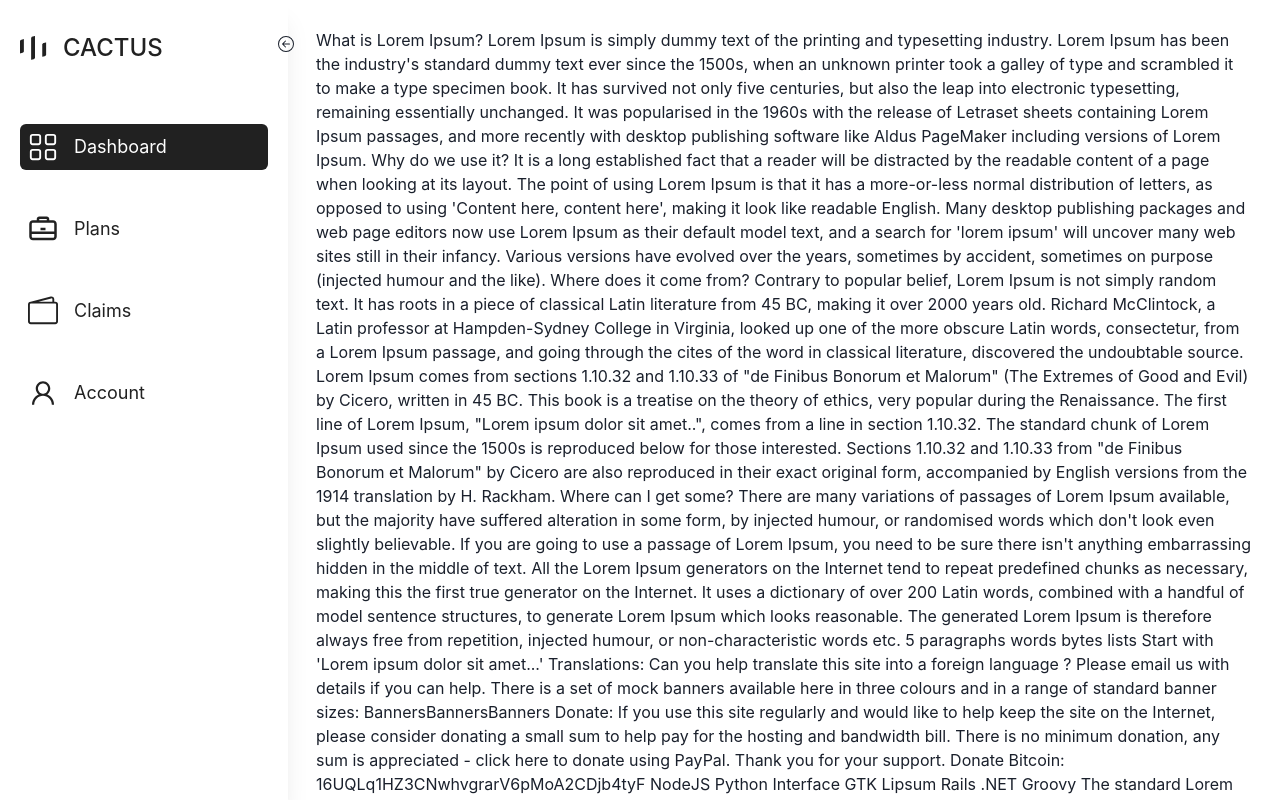
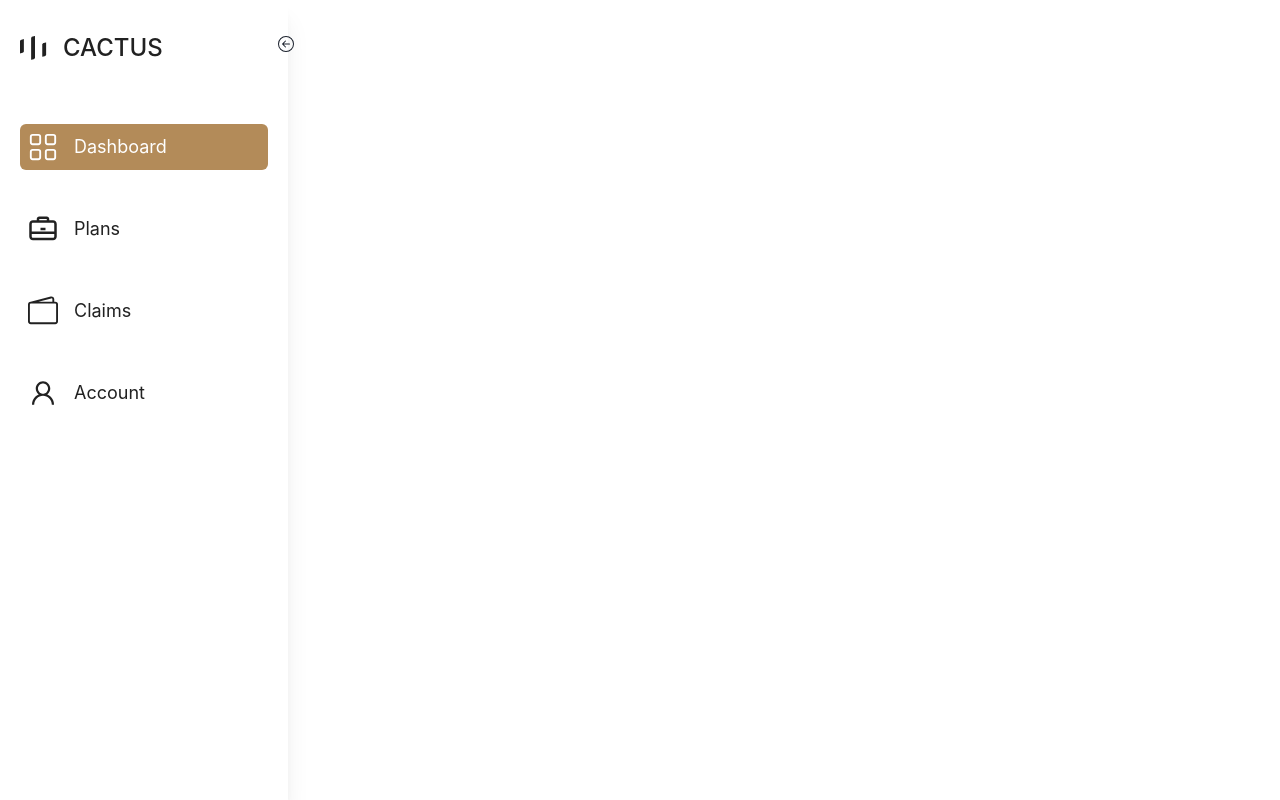
Before and after one commit to Tush-Up/Cactus-Frontend, a React (Create React App) app: page /dashboard in a window 1280 px wide. Built offline with nearby package versions, Linux system fonts and the light colour scheme.

Commit message:
fix: changed sidebar hover and background color

```diff
--- a/src/components/Dashboard/DashboardHome.jsx
+++ b/src/components/Dashboard/DashboardHome.jsx
@@ -1,50 +1,10 @@
-import React from 'react'
+import React from 'react';
+
 
 export default function DashboardHome() {
   return (
-    <div>What is Lorem Ipsum?
-      Lorem Ipsum is simply dummy text of the printing and typesetting industry. Lorem Ipsum has been the industry's standard dummy text ever since the 1500s, when an unknown printer took a galley of type and scrambled it to make a type specimen book. It has survived not only five centuries, but also the leap into electronic typesetting, remaining essentially unchanged. It was popularised in the 1960s with the release of Letraset sheets containing Lorem Ipsum passages, and more recently with desktop publishing software like Aldus PageMaker including versions of Lorem Ipsum.
-
-      Why do we use it?
-      It is a long established fact that a reader will be distracted by the readable content of a page when looking at its layout. The point of using Lorem Ipsum is that it has a more-or-less normal distribution of letters, as opposed to using 'Content here, content here', making it look like readable English. Many desktop publishing packages and web page editors now use Lorem Ipsum as their default model text, and a search for 'lorem ipsum' will uncover many web sites still in their infancy. Various versions have evolved over the years, sometimes by accident, sometimes on purpose (injected humour and the like).
-
-
-      Where does it come from?
-      Contrary to popular belief, Lorem Ipsum is not simply random text. It has roots in a piece of classical Latin literature from 45 BC, making it over 2000 years old. Richard McClintock, a Latin professor at Hampden-Sydney College in Virginia, looked up one of the more obscure Latin words, consectetur, from a Lorem Ipsum passage, and going through the cites of the word in classical literature, discovered the undoubtable source. Lorem Ipsum comes from sections 1.10.32 and 1.10.33 of "de Finibus Bonorum et Malorum" (The Extremes of Good and Evil) by Cicero, written in 45 BC. This book is a treatise on the theory of ethics, very popular during the Renaissance. The first line of Lorem Ipsum, "Lorem ipsum dolor sit amet..", comes from a line in section 1.10.32.
-
-      The standard chunk of Lorem Ipsum used since the 1500s is reproduced below for those interested. Sections 1.10.32 and 1.10.33 from "de Finibus Bonorum et Malorum" by Cicero are also reproduced in their exact original form, accompanied by English versions from the 1914 translation by H. Rackham.
-
-      Where can I get some?
-      There are many variations of passages of Lorem Ipsum available, but the majority have suffered alteration in some form, by injected humour, or randomised words which don't look even slightly believable. If you are going to use a passage of Lorem Ipsum, you need to be sure there isn't anything embarrassing hidden in the middle of text. All the Lorem Ipsum generators on the Internet tend to repeat predefined chunks as necessary, making this the first true generator on the Internet. It uses a dictionary of over 200 Latin words, combined with a handful of model sentence structures, to generate Lorem Ipsum which looks reasonable. The generated Lorem Ipsum is therefore always free from repetition, injected humour, or non-characteristic words etc.
-
-      5
-      paragraphs
-      words
-      bytes
-      lists
-      Start with 'Lorem
-      ipsum dolor sit amet...'
-
-      Translations: Can you help translate this site into a foreign language ? Please email us with details if you can help.
-      There is a set of mock banners available here in three colours and in a range of standard banner sizes:
-      BannersBannersBanners
-      Donate: If you use this site regularly and would like to help keep the site on the Internet, please consider donating a small sum to help pay for the hosting and bandwidth bill. There is no minimum donation, any sum is appreciated - click here to donate using PayPal. Thank you for your support.
-      Donate Bitcoin: 16UQLq1HZ3CNwhvgrarV6pMoA2CDjb4tyF
-      NodeJS Python Interface GTK Lipsum Rails .NET Groovy
-
-      The standard Lorem Ipsum passage, used since the 1500s
-      "Lorem ipsum dolor sit amet, consectetur adipiscing elit, sed do eiusmod tempor incididunt ut labore et dolore magna aliqua. Ut enim ad minim veniam, quis nostrud exercitation ullamco laboris nisi ut aliquip ex ea commodo consequat. Duis aute irure dolor in reprehenderit in voluptate velit esse cillum dolore eu fugiat nulla pariatur. Excepteur sint occaecat cupidatat non proident, sunt in culpa qui officia deserunt mollit anim id est laborum."
-
-      Section 1.10.32 of "de Finibus Bonorum et Malorum", written by Cicero in 45 BC
-      "Sed ut perspiciatis unde omnis iste natus error sit voluptatem accusantium doloremque laudantium, totam rem aperiam, eaque ipsa quae ab illo inventore veritatis et quasi architecto beatae vitae dicta sunt explicabo. Nemo enim ipsam voluptatem quia voluptas sit aspernatur aut odit aut fugit, sed quia consequuntur magni dolores eos qui ratione voluptatem sequi nesciunt. Neque porro quisquam est, qui dolorem ipsum quia dolor sit amet, consectetur, adipisci velit, sed quia non numquam eius modi tempora incidunt ut labore et dolore magnam aliquam quaerat voluptatem. Ut enim ad minima veniam, quis nostrum exercitationem ullam corporis suscipit laboriosam, nisi ut aliquid ex ea commodi consequatur? Quis autem vel eum iure reprehenderit qui in ea voluptate velit esse quam nihil molestiae consequatur, vel illum qui dolorem eum fugiat quo voluptas nulla pariatur?"
-
-      1914 translation by H. Rackham
-      "But I must explain to you how all this mistaken idea of denouncing pleasure and praising pain was born and I will give you a complete account of the system, and expound the actual teachings of the great explorer of the truth, the master-builder of human happiness. No one rejects, dislikes, or avoids pleasure itself, because it is pleasure, but because those who do not know how to pursue pleasure rationally encounter consequences that are extremely painful. Nor again is there anyone who loves or pursues or desires to obtain pain of itself, because it is pain, but because occasionally circumstances occur in which toil and pain can procure him some great pleasure. To take a trivial example, which of us ever undertakes laborious physical exercise, except to obtain some advantage from it? But who has any right to find fault with a man who chooses to enjoy a pleasure that has no annoying consequences, or one who avoids a pain that produces no resultant pleasure?"
-
-      Section 1.10.33 of "de Finibus Bonorum et Malorum", written by Cicero in 45 BC
-      "At vero eos et accusamus et iusto odio dignissimos ducimus qui blanditiis praesentium voluptatum deleniti atque corrupti quos dolores et quas molestias excepturi sint occaecati cupiditate non provident, similique sunt in culpa qui officia deserunt mollitia animi, id est laborum et dolorum fuga. Et harum quidem rerum facilis est et expedita distinctio. Nam libero tempore, cum soluta nobis est eligendi optio cumque nihil impedit quo minus id quod maxime placeat facere possimus, omnis voluptas assumenda est, omnis dolor repellendus. Temporibus autem quibusdam et aut officiis debitis aut rerum necessitatibus saepe eveniet ut et voluptates repudiandae sint et molestiae non recusandae. Itaque earum rerum hic tenetur a sapiente delectus, ut aut reiciendis voluptatibus maiores alias consequatur aut perferendis doloribus asperiores repellat."
-
-      1914 translation by H. Rackham
-      "On the other hand, we denounce with righteous indignation and dislike men who are so beguiled and demoralized by the charms of pleasure of the moment, so blinded by desire, that they cannot foresee the pain and trouble that are bound to ensue; and equal blame belongs to those who fail in their duty through weakness of will, which is the same as saying through shrinking from toil and pain. These cases are perfectly simple and easy to distinguish. In a free hour, when our power of choice is untrammelled and when nothing prevents our being able to do what we like best, every pleasure is to be welcomed and every pain avoided. But in certain circumstances and owing to the claims of duty or the obligations of business it will frequently occur that pleasures have to be repudiated and annoyances accepted. The wise man therefore always holds in these matters to this principle of selection: he rejects pleasures to secure other greater pleasures, or else he endures pains to avoid worse pains."</div>
+    <div>
+      <div></div>
+     </div>
   )
 }
--- a/src/components/Sidebar.jsx
+++ b/src/components/Sidebar.jsx
@@ -3,14 +3,14 @@ import cactuslogo from '../assets/cactuslogo.png';
 import { BsArrowLeftCircle, BsGrid, BsWallet2 } from 'react-icons/bs';
 import { AiOutlineUser } from 'react-icons/ai';
 import { CgBriefcase } from "react-icons/cg";
-import { useNavigate } from 'react-router-dom';
+import {useNavigate} from 'react-router-dom';
 import { Link } from 'react-router-dom';
 
 
 export default function Sidebar ( { open, setOpen } )
 {
+    const navigate = useNavigate();
 
-    const navigate = useNavigate()
     return (
         <div className={ `${ open ? 'w-72' : 'w-20' } duration-300 h-screen bg-light-white shadow-xl p-5  pt-8 relative` } >
             <BsArrowLeftCircle className={ `absolute cursor-pointer rounded-full -right-3 top-9 w-7  ${ !open && 'rotate-180' }` } alt="logo"
@@ -28,7 +28,7 @@ export default function Sidebar ( { open, setOpen } )
             </div>
             <ul className="pt-6">
                 <Link to='/dashboard'>
-                    <li className={ `flex rounded-md p-2 cursor-pointer hover:bg-cactus-dark-brown hover:text-white text-cactus-dark-brown text-sm items-center gap-x-4 mt-9 ${ window.location.pathname === "/dashboard" ? 'bgg' : ''}` }>
+                    <li className={ `flex rounded-md p-2 cursor-pointer hover:bg-cactus-light-brown hover:text-white text-cactus-dark-brown text-sm items-center gap-x-4 mt-9 ${ window.location.pathname === "/dashboard" ? 'bgg' : ''}` }>
                         <BsGrid className={ `cursor-pointer duration-500` } size='30' />  <span className={ `${ !open && "hidden" } origin-left duration-200 text-lg` }>
                             Dashboard
                         </span>
@@ -36,21 +36,21 @@ export default function Sidebar ( { open, setOpen } )
                 </Link>
                 <Link to='/dashboard/plans'>
                     <li
-                        className={ `flex rounded-md p-2 cursor-pointer hover:bg-cactus-dark-brown hover:text-white text-cactus-dark-brown text-sm items-center gap-x-4 mt-9 ${ window.location.pathname === "/dashboard/plans" ? 'bgg' : ''}` }>
+                        className={ `flex rounded-md p-2 cursor-pointer hover:bg-cactus-light-brown hover:text-white text-cactus-dark-brown text-sm items-center gap-x-4 mt-9 ${ window.location.pathname === "/dashboard/plans" ? 'bgg' : ''}` }>
                         <CgBriefcase className={ `cursor-pointer duration-500` } size='30' /> <span className={ `${ !open && "hidden" } origin-left duration-200 text-lg` }>
                             Plans
                         </span>
                     </li>
                 </Link>
                 <Link to='/dashboard/claims'>
-                    <li className={ `flex rounded-md p-2 cursor-pointer hover:bg-cactus-dark-brown hover:text-white text-cactus-dark-brown text-sm items-center gap-x-4 mt-9 ${ window.location.pathname === "/dashboard/claims" ? 'bgg' : ''}` }>
+                    <li className={ `flex rounded-md p-2 cursor-pointer hover:bg-cactus-light-brown hover:text-white text-cactus-dark-brown text-sm items-center gap-x-4 mt-9 ${ window.location.pathname === "/dashboard/claims" ? 'bgg' : ''}` }>
                     <BsWallet2 className={ `cursor-pointer duration-500` } size='30' /> <span className={ `${ !open && "hidden" } origin-left duration-200 text-lg` }>
                         Claims
                     </span>
                     </li>
                 </Link>
                 <Link to='/dashboard/useraccount'>
-                    <li className={ `flex rounded-md p-2 cursor-pointer hover:bg-cactus-dark-brown hover:text-white text-cactus-dark-brown text-sm items-center gap-x-4 mt-9 ${ window.location.pathname === "/dashboard/useraccount" ? 'bgg' : ''}` }>
+                    <li className={ `flex rounded-md p-2 cursor-pointer hover:bg-cactus-light-brown hover:text-white text-cactus-dark-brown text-sm items-center gap-x-4 mt-9 ${ window.location.pathname === "/dashboard/useraccount" ? 'bgg' : ''}` }>
                         <AiOutlineUser className={ `cursor-pointer duration-500` } size='30' /> <span className={ `${ !open && "hidden" } origin-left duration-200 text-lg` }>
                             Account
                         </span>
--- a/src/index.css
+++ b/src/index.css
@@ -5,6 +5,6 @@
 @import "tailwindcss/utilities";
 
 .bgg {
-  background-color: #212121;
+  background-color: #B38B59;
   color: white;
 }
--- a/tailwind.config.js
+++ b/tailwind.config.js
@@ -8,6 +8,7 @@ module.exports = {
       colors: {
         "cactus-dark-brown": "#212121",
         "light-white": "#ffffff",
+        "cactus-light-brown": "#B38B59",
       },
     },
   },
```
Also changed, not shown: src/components/Activity/Activity.jsx (added, +17 -0 lines).
